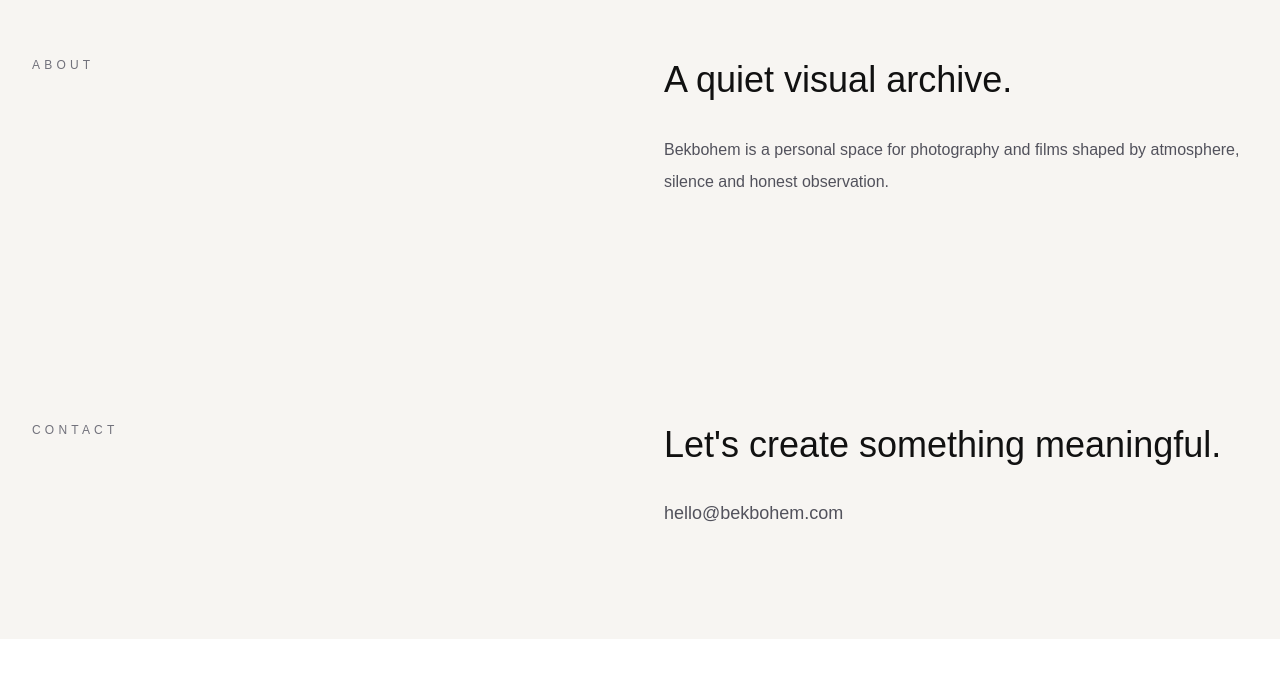
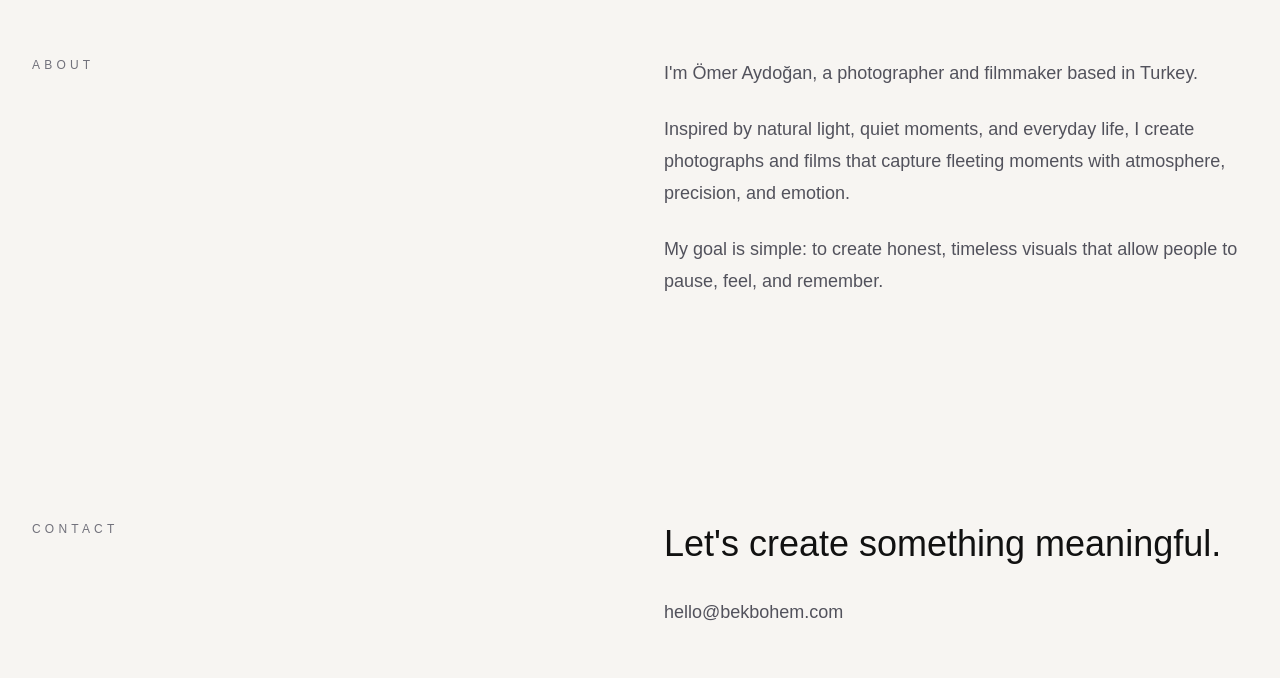
Before and after one commit to bekbohem/bekbohem, a Next.js app: page / in a window 1280 px wide. Shown: the part 3470-4148 px from the top of the page. Before the commit the page ends 4109 px from the top, so only its background shows below. Built offline with nearby package versions, Linux system fonts and the light colour scheme.

Commit message:
Update about text

```diff
--- a/app/components/About.tsx
+++ b/app/components/About.tsx
@@ -6,14 +6,21 @@ export default function About() {
           About
         </p>
 
-        <div>
-          <h2 className="text-4xl font-light leading-tight">
-            A quiet visual archive.
-          </h2>
+        <div className="max-w-2xl space-y-6 text-lg leading-8 text-zinc-600">
+          <p>
+            I&apos;m Ömer Aydoğan, a photographer and filmmaker based in
+            Turkey.
+          </p>
 
-          <p className="mt-8 max-w-xl leading-8 text-zinc-600">
-            Bekbohem is a personal space for photography and films shaped by
-            atmosphere, silence and honest observation.
+          <p>
+            Inspired by natural light, quiet moments, and everyday life, I
+            create photographs and films that capture fleeting moments with
+            atmosphere, precision, and emotion.
+          </p>
+
+          <p>
+            My goal is simple: to create honest, timeless visuals that allow
+            people to pause, feel, and remember.
           </p>
         </div>
       </div>
```
